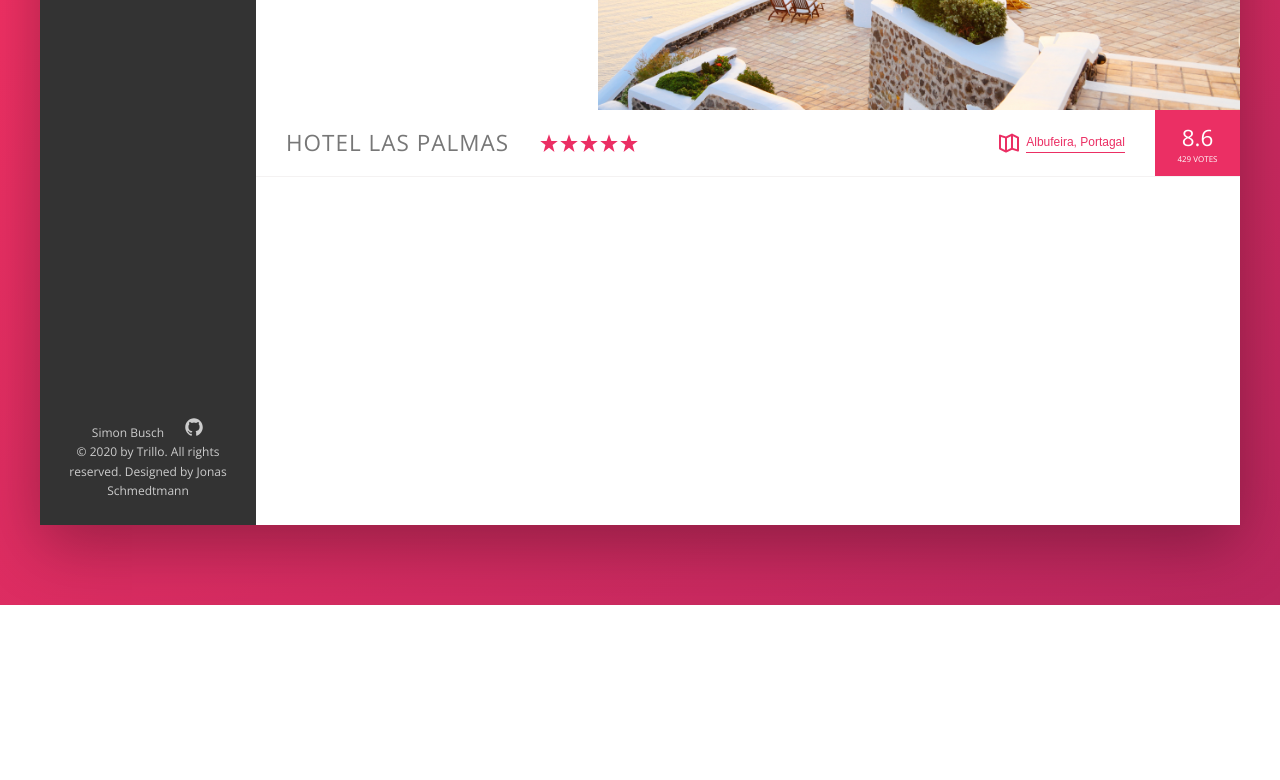
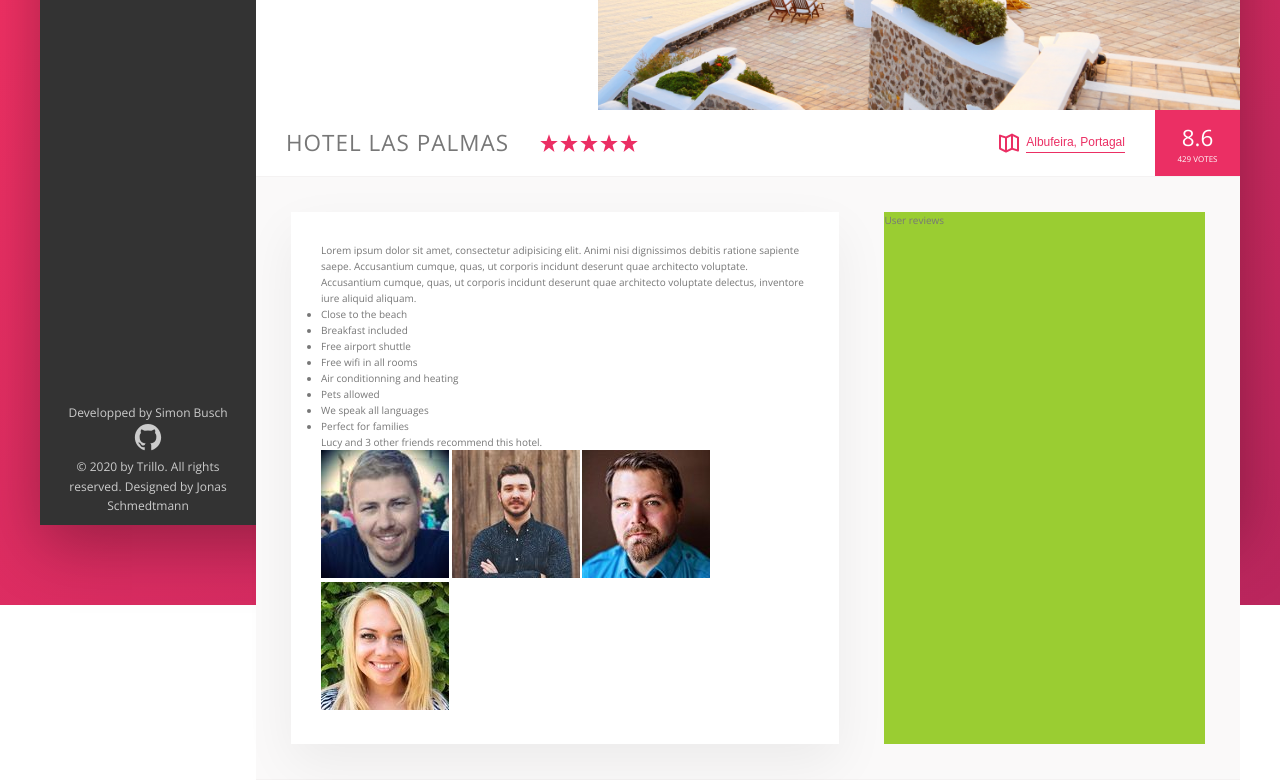
Before and after one commit to Simon-Busch/trillo, a website: page index.html in a window 1280 px wide. Shown: the part 425-1205 px from the top of the page. Before the commit the page ends 1030 px from the top, so only its background shows below. Drawn offline with nearby package versions, Linux system fonts and the light colour scheme.

Commit message:
Description section
-add animation to footer
-build html
-styling

```diff
--- a/index.html
+++ b/index.html
@@ -90,7 +90,7 @@
                     </ul>
 
                     <div class="legal">
-                        <a href="https://github.com/Simon-Busch" target="_blank" class="footer__link">Simon Busch</a><a href="https://github.com/Simon-Busch"><ion-icon name="logo-github" class="footer__github"></ion-icon></a>
+                        Developped by <a href="https://github.com/Simon-Busch" target="_blank" class="footer__link">Simon Busch</a><a href="https://github.com/Simon-Busch"><br><ion-icon name="logo-github" class="footer__github"></ion-icon></a>
                         <br>
                         &copy; 2020 by Trillo. All rights reserved. Designed by Jonas Schmedtmann
                     </div>
@@ -148,6 +148,46 @@
                             <div class="overview__rating-count">429 votes</div>
                         </div>
                     </div>
+
+                    <div class="detail">
+                        <div class="description">
+                            <p class="paragraph">
+                                Lorem ipsum dolor sit amet, consectetur adipisicing elit. Animi nisi dignissimos debitis ratione sapiente saepe. Accusantium cumque, quas, ut corporis incidunt deserunt quae architecto voluptate.
+                            </p>
+
+                            <p class="paragraph">
+                                Accusantium cumque, quas, ut corporis incidunt deserunt quae architecto voluptate delectus, inventore iure aliquid aliquam.
+                            </p>
+
+                            <ul class="list">
+                                <li class="list__item">Close to the beach</li>
+                                <li class="list__item">Breakfast included</li>
+                                <li class="list__item">Free airport shuttle</li>
+                                <li class="list__item">Free wifi in all rooms</li>
+                                <li class="list__item">Air conditionning and heating</li>
+                                <li class="list__item">Pets allowed</li>
+                                <li class="list__item">We speak all languages</li>
+                                <li class="list__item">Perfect for families</li>
+                            </ul>
+
+                            <div class="recommend">
+                                <p class="recommend__count">
+                                    Lucy and 3 other friends recommend this hotel.
+                                </p>
+
+                                <div class="recommend__friends">
+                                    <img src="/img/user-3.jpg" alt="friend 1" class="recommend__photo">
+                                    <img src="/img/user-4.jpg" alt="friend 2" class="recommend__photo">
+                                    <img src="/img/user-5.jpg" alt="friend 3" class="recommend__photo">
+                                    <img src="/img/user-6.jpg" alt="friend 4" class="recommend__photo">
+                                </div>
+                            </div>
+                        </div>
+
+                        <div class="user-reviews">
+                            User reviews
+                        </div>
+                    </div>
                 </main>
             </div>
         </div>
--- a/sass/abstracts/_variables.scss
+++ b/sass/abstracts/_variables.scss
@@ -34,6 +34,8 @@ $color-grey-dark-3:  #999;
     --color-grey-dark-3: #999;
 
     --shadow-dark:  0 2rem 6rem rgba(0,0,0,0.3);
+    --shadow-light: 0 2rem 5rem rgba(0,0,0,.06;)
+    --border-std: 1px solid var(--color-grey-light-2);
 
 }
 
--- a/sass/base/_animations.scss
+++ b/sass/base/_animations.scss
@@ -16,3 +16,15 @@
         box-shadow:none;
     }
 }
+
+@keyframes githubAnim {
+    0%{
+        transform: scale(1) rotate(0deg);
+        color: var(--color-grey-light-4)
+    }
+
+    100%{
+        transform: scale(1.3) rotate(360deg);
+        color: var(--color-primary);
+    }
+}
--- a/sass/base/_typography.scss
+++ b/sass/base/_typography.scss
@@ -5,3 +5,8 @@
     letter-spacing: 1px;
     padding: 1.5rem 3rem ;
 }
+
+/*
+.paragraph {
+
+}*/
--- a/sass/components/_legaltext.scss
+++ b/sass/components/_legaltext.scss
@@ -2,5 +2,5 @@
     font-size: 1.2rem;
     color: var(--color-grey-light-4);
     text-align: center;
-    padding: 2.5rem;
+    padding: 1rem 2.5rem;
 }
--- /dev/null
+++ b/sass/layout/_details.scss
@@ -0,0 +1,20 @@
+.detail {
+    display:flex;
+    padding: 3.5rem;
+    background-color: var(--color-grey-light-1);
+    border-bottom: var(--border-std);
+}
+
+.description {
+    font-size: 1.4rem;
+    background-color: #fff;
+    box-shadow: var(--shadow-light);
+    padding: 3rem;
+    flex: 0 0 60%;
+    margin-right:4.5rem;
+}
+
+.user-reviews {
+    background-color: yellowgreen;
+    flex: 1;
+}
--- a/sass/layout/_footer.scss
+++ b/sass/layout/_footer.scss
@@ -3,17 +3,17 @@
     font-size: 1.2rem;
     color: var(--color-grey-light-4);
     text-decoration: none;
-    transition: transform .4s;
+    transition: all .5s;
 }
 
 .footer__github {
-    font-size: 2rem;
-    margin-left:2rem;
+    font-size: 3rem;
 }
 
 
 .footer__link:hover,
 .footer__github:hover {
     color: var(--color-primary);
-    transform: scale(1.2);
+    -webkit-animation: githubAnim 1s infinite ease;
+    animation: githubAnim 1s infinite;
 }
--- a/sass/layout/_header.scss
+++ b/sass/layout/_header.scss
@@ -2,7 +2,7 @@
     font-size: 1.4rem;
     height: 7rem;
     background-color: #fff;
-    border-bottom: 1px solid var(--color-grey-light-2);
+    border-bottom: var(--border-std);
     display:flex;
     justify-content: space-between; /*devides the empty space between the elements*/
     align-items: center;
--- a/sass/layout/_hotelview.scss
+++ b/sass/layout/_hotelview.scss
@@ -1,15 +1,10 @@
 .hotel-view {
     background-color: #fff;
     flex: 1; /*take as much space as possible*/
-    height:80rem;
 }
 
 .gallery {
     display:flex;
-
-    &__item {
-
-    }
 
     &__photo {
         width:100%;
@@ -19,7 +14,7 @@
 
 .overview {
     display:flex;
-    border-bottom: 1px solid var(--color-grey-light-2);
+    border-bottom: var(--border-std);
     align-items: center;
 
     &__star {
--- a/sass/main.scss
+++ b/sass/main.scss
@@ -21,3 +21,4 @@
 @import "layout/navigation";
 @import "layout/hotelview";
 @import "layout/content";
+@import "layout/details";
```
Also changed, not shown: sass/main.css, 1 other file.
